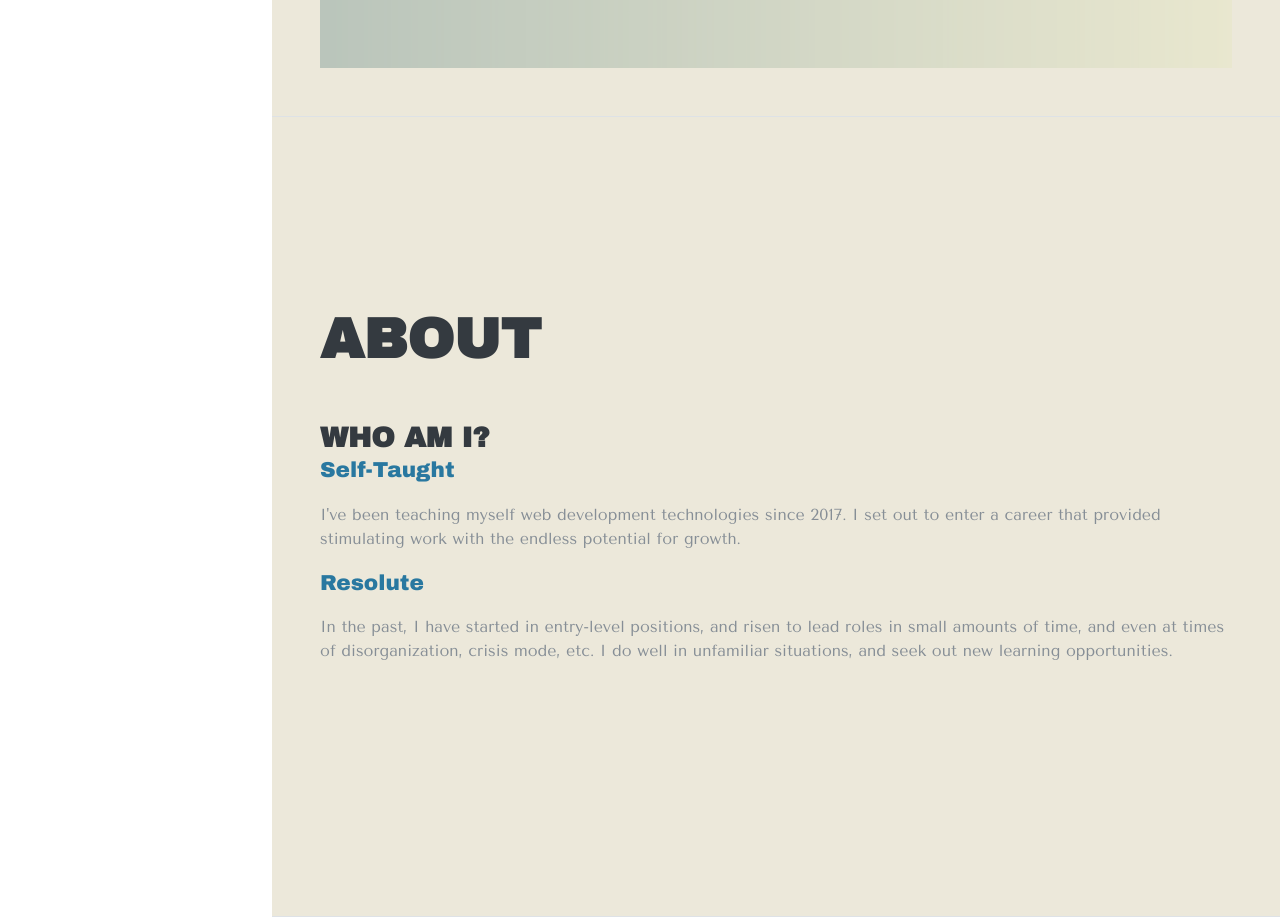
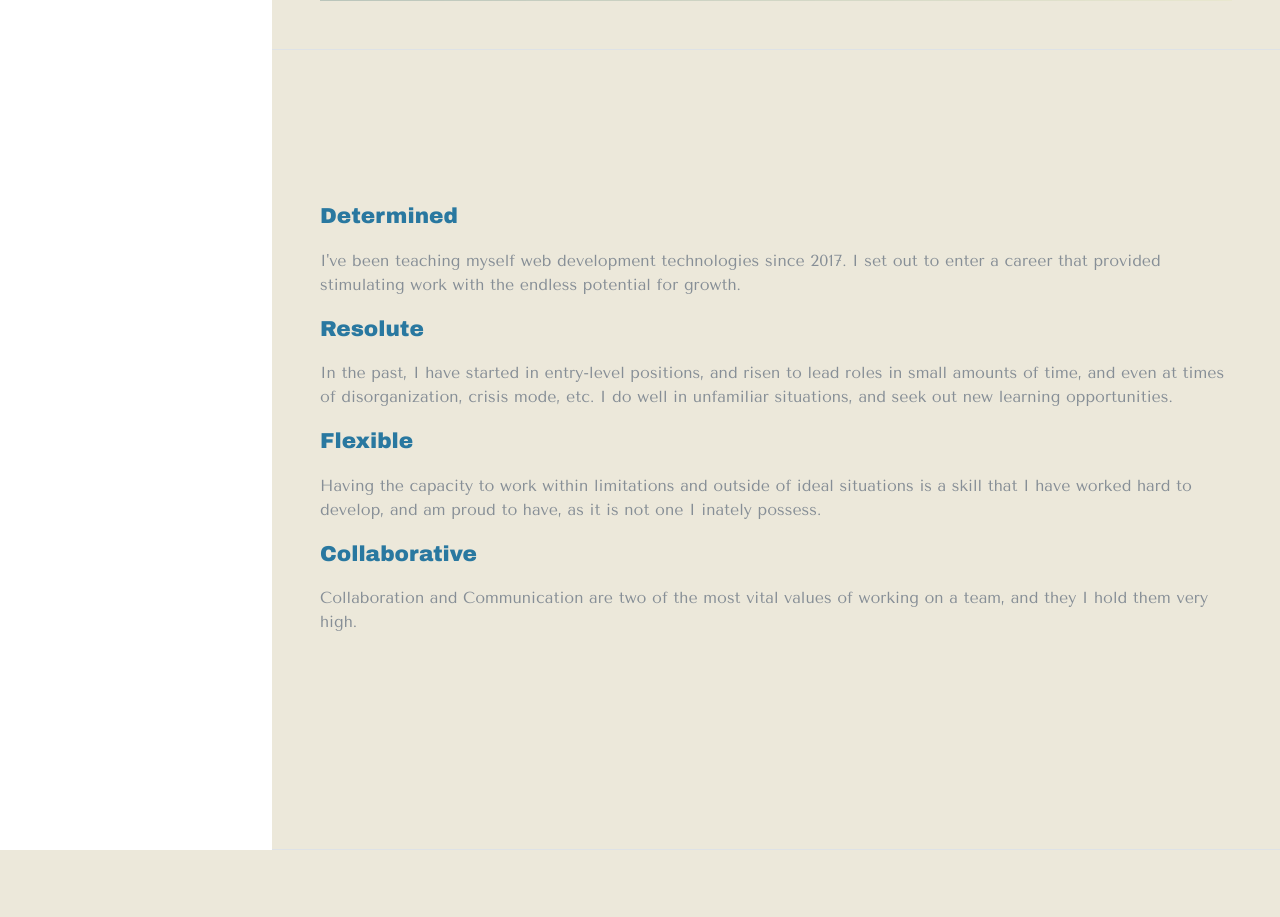
Before and after one commit to SlouchingToast/slouchingtoast.github.io, a web app: file index.html in a window 1280 px wide. Shown: the part 3606-4523 px from the top of the page. After the commit the page ends 4456 px from the top, so only its background shows below. Run offline with its HTML, style and script files only (its server is not run), Linux system fonts and the light colour scheme; some libraries are stand-ins or nearby versions.

Commit message:
update resume.css index.html

```diff
--- a/index.html
+++ b/index.html
@@ -17,14 +17,14 @@
     <link rel="stylesheet" href="https://cdn.rawgit.com/konpa/devicon/df6431e323547add1b4cf45992913f15286456d3/devicon.min.css">
 
 
-    <!-- Custom fonts for this template -->
+    <!-- fonts -->
     <link href="https://fonts.googleapis.com/css?family=Archivo+Black|Julius+Sans+One|Tenor+Sans" rel="stylesheet">
     <link href="vendor/font-awesome/css/font-awesome.min.css" rel="stylesheet">
     <link href="vendor/devicons/css/devicons.min.css" rel="stylesheet">
     <link href="vendor/simple-line-icons/css/simple-line-icons.css" rel="stylesheet">
 
     <!-- Custom styles for this template -->
-    <link href="css/resume.min.css" rel="stylesheet">
+    <link href="css/resume.css" rel="stylesheet">
 
   </head>
 
@@ -74,7 +74,7 @@
               </a>
             </li>
             <li class="list-inline-item">
-              <a href="https://github.com/SlouchingToast">
+              <a href="https://github.com/DavidDoes">
                 <span class="fa-stack fa-lg">
                   <i class="fa fa-circle fa-stack-2x"></i>
                   <i class="fa fa-github fa-stack-1x fa-inverse"></i>
@@ -111,7 +111,6 @@
 
       <section class="resume-section p-3 p-lg-5 d-flex flex-column" id="projects">
         <div class="my-auto">
-          <h2 class="mb-5">Projects</h2>
 
           <div class="resume-item d-flex flex-column flex-md-row mt-5">
             <div class="resume-content mr-auto">
@@ -194,18 +193,22 @@
 
       <section class="resume-section p-3 p-lg-5 d-flex flex-column" id="about">
           <div class="my-auto">
-              <h2 class="mb-5">About</h2>
 
           <div class="resume-item d-flex flex-column flex-md-row mb-5">
             <div class="resume-content mr-auto">
-              <h3 class="mb-0">Who Am I?</h3>
-              <div class="subheading mb-3">Self-Taught</div>
+              <div class="subheading mb-3">Determined</div>
               <p>I've been teaching myself web development technologies since 2017. I set out to enter a career
                   that provided stimulating work with the endless potential for growth.</p>
               <div class="subheading mb-3">Resolute</div>
               <p>In the past, I have started in entry-level positions, and risen to lead roles in small amounts of time,
                   and even at times of disorganization, crisis mode, etc. I do well in unfamiliar situations, and seek out
                   new learning opportunities.</p>
+              <div class="subheading mb-3">Flexible</div>
+              <p>Having the capacity to work within limitations and outside of ideal situations is a skill
+                  that I have worked hard to develop, and am proud to have, as it is not one I inately possess.</p>
+              <div class="subheading mb-3">Collaborative</div>
+              <p>Collaboration and Communication are two of the most vital values of working on a team, and they
+                  I hold them very high.</p>
             </div>
            </div>
 
@@ -213,15 +216,10 @@
 
     </div>
 
-    <!-- Bootstrap core JavaScript -->
     <script src="vendor/jquery/jquery.min.js"></script>
     <script src="vendor/bootstrap/js/bootstrap.bundle.min.js"></script>
-
-    <!-- Plugin JavaScript -->
     <script src="vendor/jquery-easing/jquery.easing.min.js"></script>
-
-    <!-- Custom scripts for this template -->
-    <script src="js/resume.min.js"></script>
+    <script src="js/resume.js"></script>
 
   </body>
 
```
Also changed, not shown: css/resume.css (+6 -3 lines).
